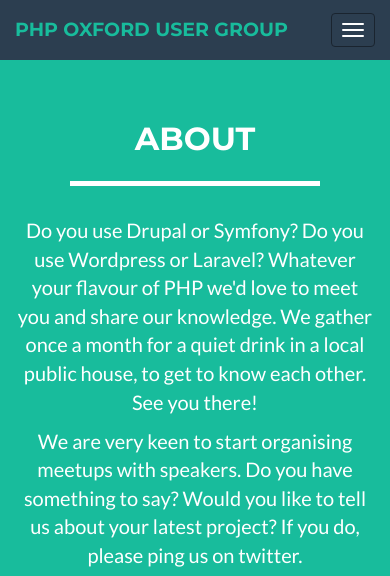
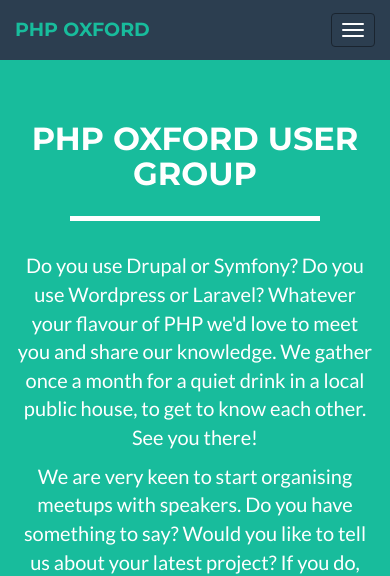
Before and after one commit to phpoxford/phpoxford.github.io, a plain HTML site: page index.html in a window 390 px wide. Shown: the top 576 px of the page. Drawn offline with nearby package versions, Linux system fonts and the light colour scheme.

Commit message:
Shrink title for readability on phones

```diff
--- a/index.html
+++ b/index.html
@@ -44,7 +44,7 @@
                     <span class="icon-bar"></span>
                     <span class="icon-bar"></span>
                 </button>
-                <a class="navbar-brand" href="#page-top">PHP Oxford User Group</a>
+                <a class="navbar-brand" href="#page-top">PHP Oxford</a>
             </div>
 
             <!-- Collect the nav links, forms, and other content for toggling -->
@@ -74,7 +74,7 @@
         <div class="container">
             <div class="row">
                 <div class="col-lg-12 text-center">
-                    <h2>About</h2>
+                    <h2>PHP Oxford User Group</h2>
                     <hr class="star-light">
                 </div>
             </div>
```
